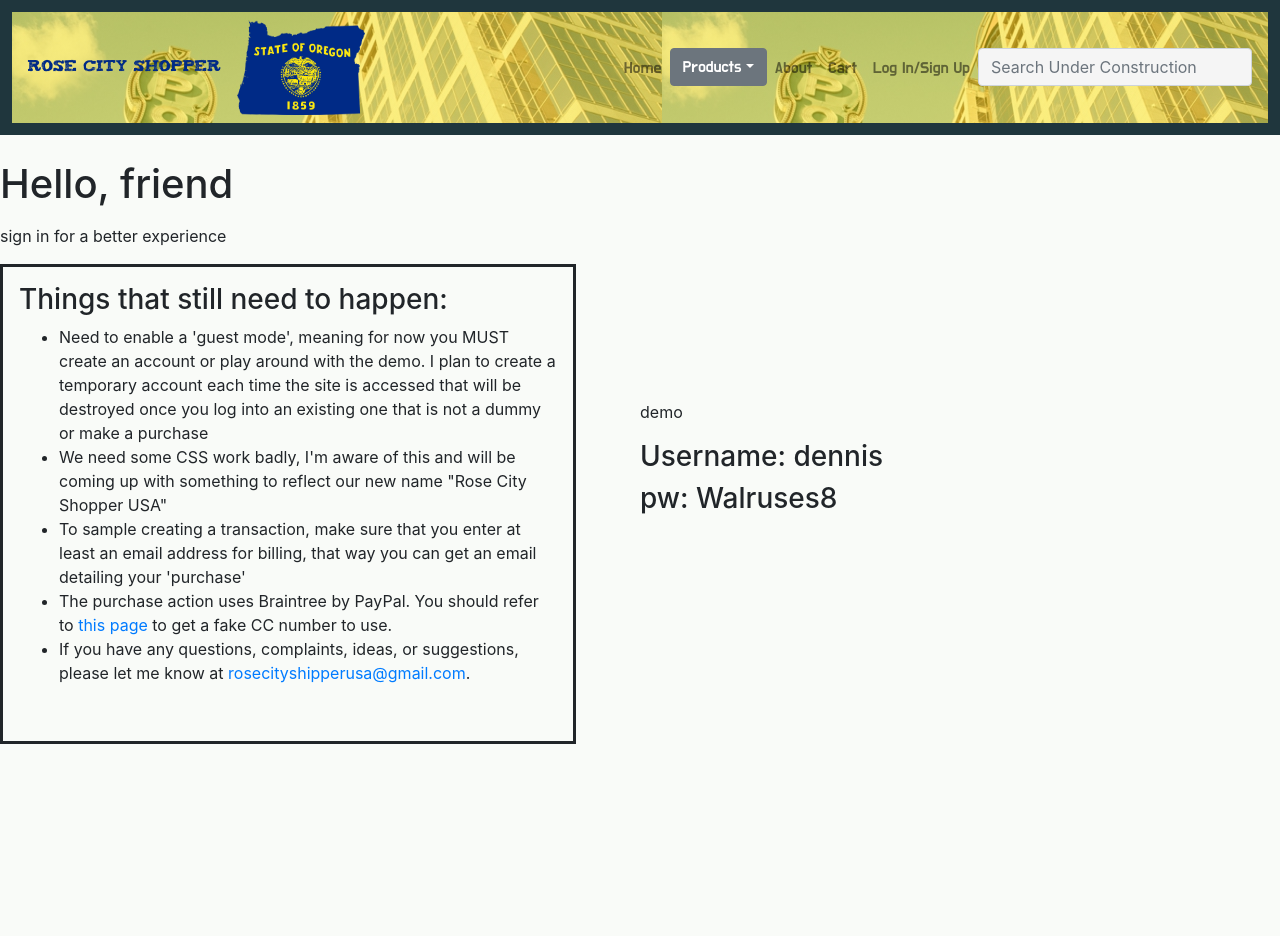
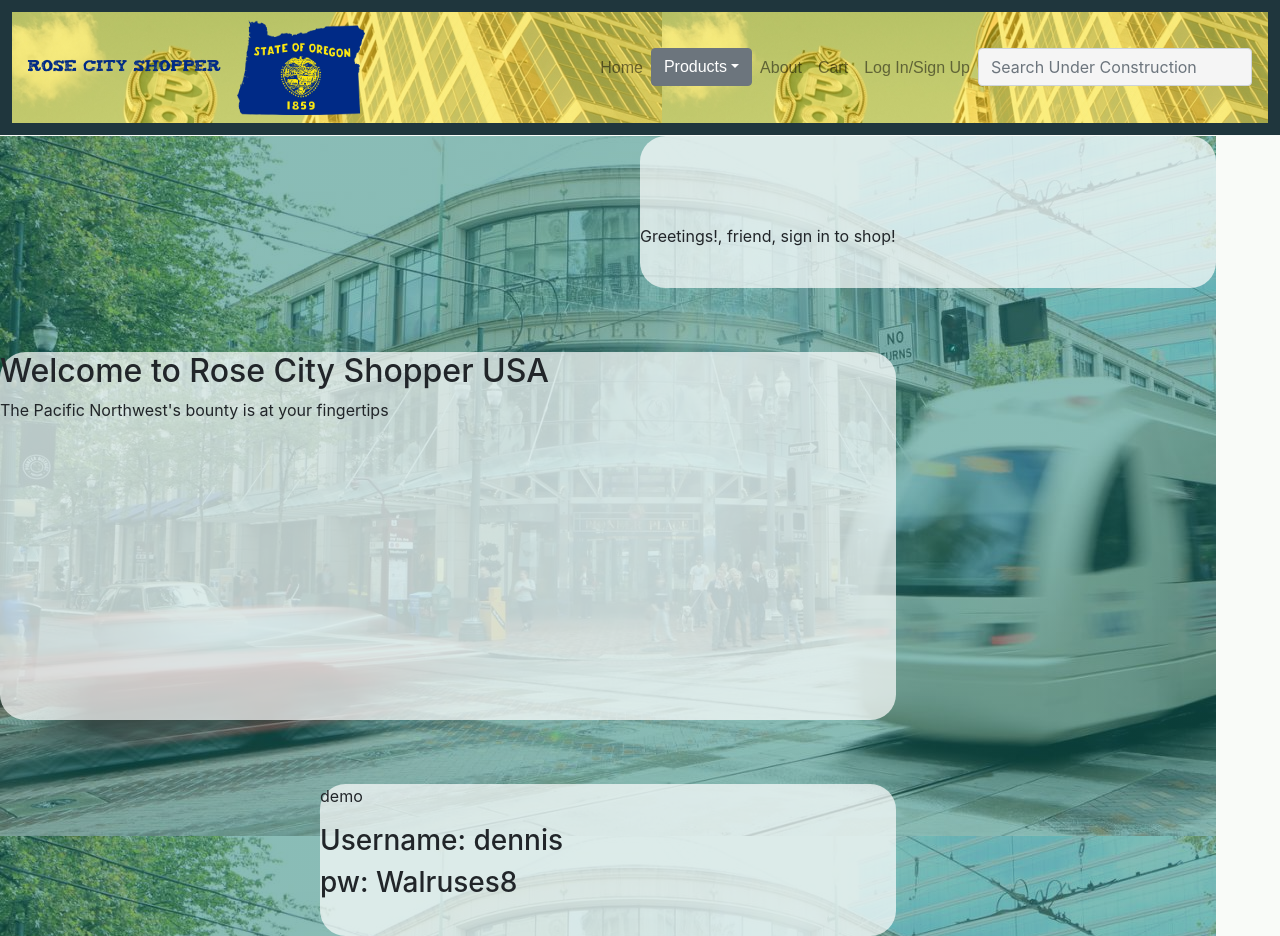
Before and after one commit to lightsage88/oregan, a React (Create React App) app: page / in a window 1280 px wide. Before the commit the page ends 800 px from the top, so only its background shows below. Built offline with nearby package versions, Linux system fonts and the light colour scheme; no server answers; a web font is replaced by a local one.

Commit message:
giving anew face

```diff
--- a/src/components/App.css
+++ b/src/components/App.css
@@ -1,3 +1,15 @@
+/*
+.main {
+    display:grid;
+    grid-template-columns: 1fr auto;
+    grid-template-rows: 2fr auto;
+}
+*/
+
+.siteContents {
+    padding-top:17vh;
+}
+
 @import url('https://fonts.googleapis.com/css?family=Do+Hyeon|Fugaz+One|Gugi|Poiret+One');
 
 body {
--- a/src/components/App.js
+++ b/src/components/App.js
@@ -22,8 +22,9 @@ export class App extends Component {
  render() {
     return (
       <Router>
-        <main>
+        <main className='main'>
           <NavBar/>
+        <section className='siteContents'>
           <Route exact path='/' component={Landing} />
           <Route exact path='/about' component={About} />
           <Route exact path='/register' component={Register}/>
@@ -33,7 +34,7 @@ export class App extends Component {
           <Route exact path='/checkout' component={Checkout}/>
           <Route exact path='/thanks' render={()=><Thanks btObject={this.props.btTransaction} shippoObject={this.props.shippoTransaction}/>}/>
                 <script src="https://js.braintreegateway.com/js/braintree-2.32.1.min.js"></script>
-
+        </section>
         </main>
       </Router>
     );
--- /dev/null
+++ b/src/components/landing-grid.css
@@ -0,0 +1,36 @@
+.landingMain{
+    display: grid;
+    max-width: 95vw;
+    grid-template-columns: 1fr 1fr 1fr 1fr;
+    grid-template-rows: 1fr 1fr 1fr 1fr;
+    grid-gap: 5vw;
+    background: linear-gradient(
+      rgba(21, 122, 110, 0.5),
+      rgba(21, 122, 110, 0.5)
+    ),
+    /* bottom, image */
+    url(../uxResources/pdxMallDT.jpeg);
+
+}
+
+.greeting, .landingInfo, .demo {
+    border-radius: 2vw;
+    background:rgba(255,255,255, 0.7);
+
+}
+
+.landingInfo {
+    grid-column-start: 1;
+    grid-column-end: 4;
+    grid-row-start: 2;
+    grid-row-end: 4;
+}
+
+.greeting {
+    grid-column: 3 / -1;
+
+}
+
+.demo {
+    grid-column: 2 / 4;
+}
--- a/src/components/landing.css
+++ b/src/components/landing.css
@@ -28,11 +28,7 @@ background: inherit;
 	background: url('../uxResources/oregonFlag.png');
 }
 
-.demo{
-	position: absolute;
-	left: 50%;
-	top: 50%;
-}
+
 
 @media only screen and (min-width: 750px) {
 	.landingMain h1 {
--- a/src/components/landing.js
+++ b/src/components/landing.js
@@ -1,6 +1,7 @@
 import React, {Component} from 'react';
 import {connect} from 'react-redux';
 import './landing.css';
+import './landing-grid.css';
 export class Landing extends Component {
 	constructor(props) {
 		super(props);
@@ -17,29 +18,23 @@ export class Landing extends Component {
 	render() {
 //
 		return (
-			<div className='landingMain'>
-			<h1>Hello, {(this.props.firstName === undefined) ? ' friend': (this.props.firstName)}</h1>
-			{this.props.firstName===undefined ? <span>sign in for a better experience</span> : <span>welcome back!</span>}
+            <div className='landingMain'>
+                <div className='landingInfo'>
+                    <h2>Welcome to Rose City Shopper USA</h2>
+                    <aside>The Pacific Northwest's bounty is at your fingertips</aside>
+                </div>
 
-			<br/><br/><br/>
-			<section className='todos'>
-				<h3>Things that still need to happen:</h3>
-					<ul>
-						<li>Need to enable a 'guest mode', meaning for now you MUST create an account or play around with the demo.
-						I plan to create a temporary account each time the site is accessed that will be destroyed once you log into an existing one that is not a dummy or make a purchase</li>
-						<li>We need some CSS work badly, I'm aware of this and will be coming up with something to reflect our new name "Rose City Shopper USA"</li>
-						<li>To sample creating a transaction, make sure that you enter at least an email address for billing, that way you can get an email detailing your 'purchase'</li>
-						<li>The purchase action uses Braintree by PayPal. You should refer to <a href='https://developers.braintreepayments.com/reference/general/testing/ruby'>this page</a> to get a fake CC number to use.</li>
-						<li>If you have any questions, complaints, ideas, or suggestions, please let me know at <a href="mailto:rosecityshopperusa@gmail.com">rosecityshipperusa@gmail.com</a>.</li>
-					</ul>
-			</section>
+                <div className='greeting'>
+                    <span>Greetings!, {(this.props.firstName === undefined) ? ' friend, sign in to shop!':
+                    (this.props.firstName)}</span>
 
-			<section className='demo'>
-				<p>demo</p>
-				<h3>Username: dennis</h3>
-				<h3>pw: Walruses8</h3>
-			</section>
+                </div>{/*greeting*/}
 
+                <div className='demo'>
+                    <p>demo</p>
+                    <h3>Username: dennis</h3>
+                    <h3>pw: Walruses8</h3>
+                </div>
 			</div>
 			);
 
--- a/src/components/navBar.css
+++ b/src/components/navBar.css
@@ -44,7 +44,7 @@ text-align: right;
 
 .navbarMain{
 	position: fixed;
-	overflow:initial;
+	overflow:hidden;
 	top:0;
 		width: 100%;
 		z-index: 2;
```
